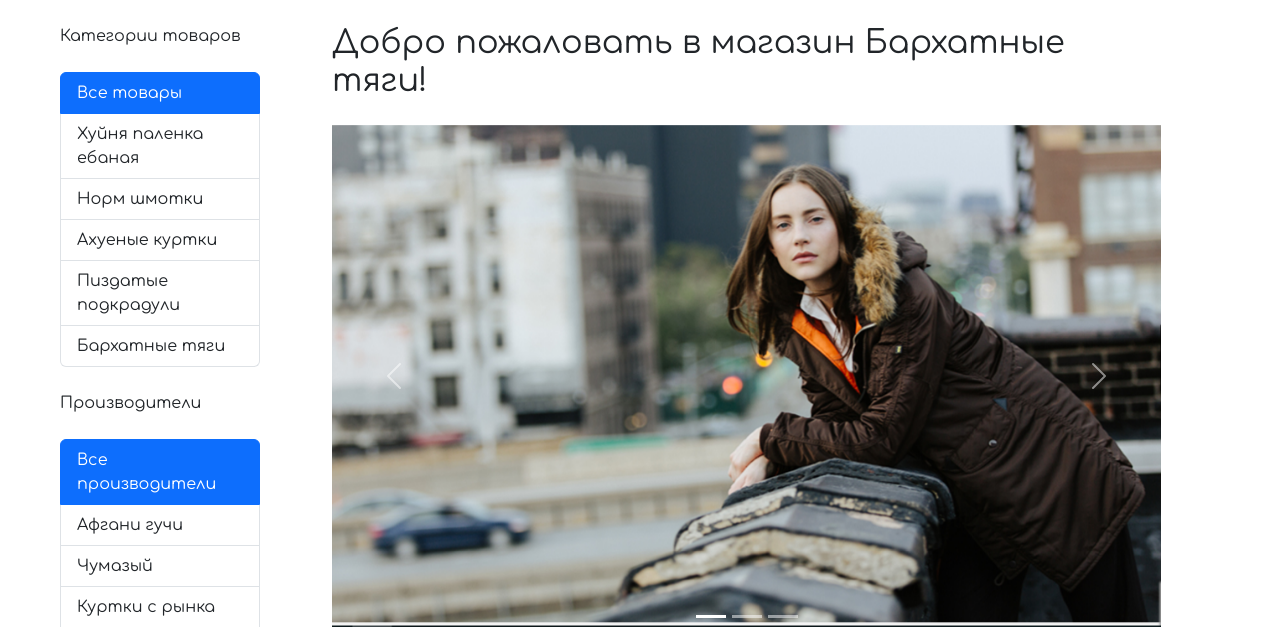
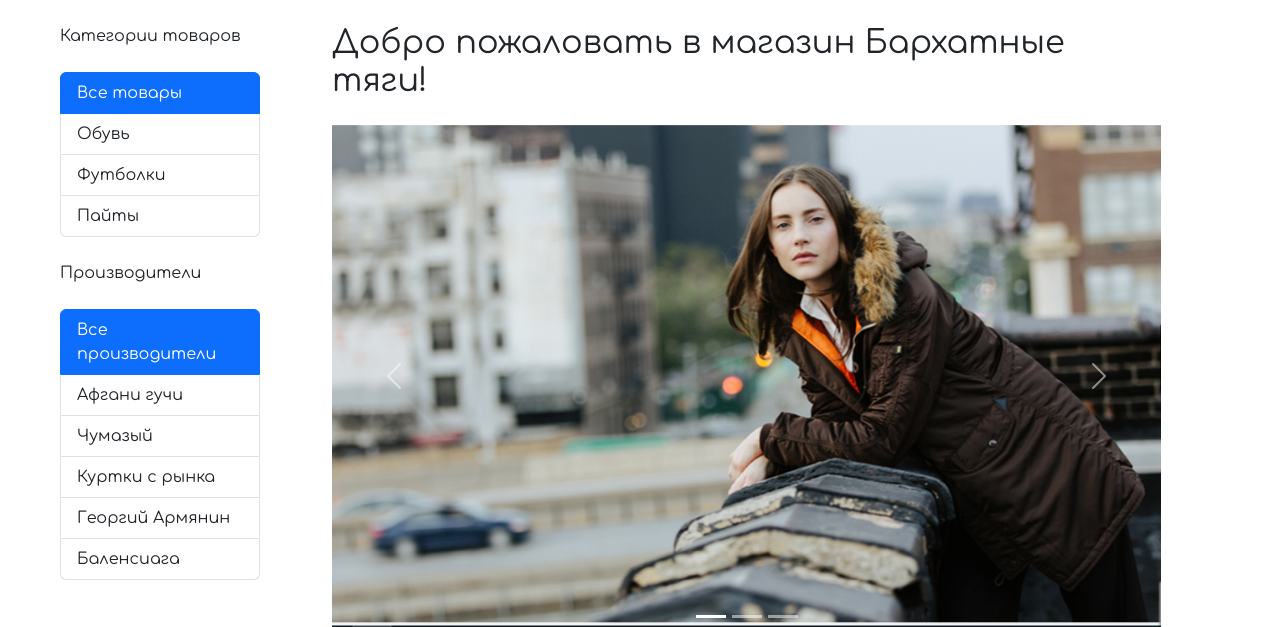
Before and after one commit to hifichevymane/Barhatniye-tyagi-shop-django, a Django app: page /shop/home/ in a window 1280 px wide. Shown: the part 112-739 px from the top of the page. Run offline with Django 4.2, Linux system fonts and the light colour scheme.

Commit message:
Add category sorting. Add README.md

```diff
--- a/barhatniye_tyagi/shop/templates/shop/category_list.html
+++ b/barhatniye_tyagi/shop/templates/shop/category_list.html
@@ -4,15 +4,13 @@
         <p>Категории товаров</p>
     </div>
     <div class="list-group px-5">
-        <a href="#" class="list-group-item list-group-item-action active" aria-current="true">
+        <a href="{% url 'shop:products' %}" class="list-group-item list-group-item-action active" aria-current="true">
             Все товары
-            <a href="#" class="list-group-item list-group-item-action" aria-current="true">
-                Хуйня паленка ебаная
+            <a href="{% url 'shop:products-category' category_slug='shoes' %}" class="list-group-item list-group-item-action" aria-current="true">
+                Обувь
             </a>
-            <a href="#" class="list-group-item list-group-item-action">Норм шмотки</a>
-            <a href="#" class="list-group-item list-group-item-action">Ахуеные куртки</a>
-            <a href="#" class="list-group-item list-group-item-action">Пиздатые подкрадули</a>
-            <a href="#" class="list-group-item list-group-item-action">Бархатные тяги</a>
+            <a href="{% url 'shop:products-category' category_slug='t-shirts' %}" class="list-group-item list-group-item-action">Футболки</a>
+            <a href="{% url 'shop:products-category' category_slug='paitas' %}" class="list-group-item list-group-item-action">Пайты</a>
     </div>
 
     <div class="col-lg-12 col-md-6 px-5 my-4">
--- a/barhatniye_tyagi/shop/templates/shop/products_category_list.html
+++ b/barhatniye_tyagi/shop/templates/shop/products_category_list.html
@@ -11,10 +11,9 @@
         <div class="col-lg-8">
             <div class="row gy-4">
                 <div class="col-lg-12 px-5 pt-3">
-                    <h3 class="fw-bold">Все товары категории {{ category_slug }}</h3>
+                    <h3 class="fw-bold">Все товары категории {{ category.name }}</h3>
                 </div>
                 {% for product in products_list %}
-                    {% if product.category_slug == category_slug %}
                         <div class="col-lg-4 col-md-6 d-flex justify-content-evenly">
                             <div class="card" style="width: 18rem;">
                                 <img src="{{ product.image.url }}" class="card-img-top" alt="...">
@@ -26,7 +25,6 @@
                                 </div>
                             </div>
                         </div>
-                    {% endif %}
                 {% endfor %}
 
             </div>
--- a/barhatniye_tyagi/shop/views.py
+++ b/barhatniye_tyagi/shop/views.py
@@ -1,5 +1,6 @@
-from .models import Product
+from .models import Product, Category
 from django.views.generic import TemplateView, ListView, DetailView
+from django.shortcuts import get_object_or_404
 
 # Create your views here.
 
@@ -15,10 +16,27 @@ class ProductsListView(ListView):
     context_object_name = 'products_list'
 
 
+# Products filter by category_slug
 class ProductsCategoryListView(ListView):
     template_name = 'shop/products_category_list.html'
     model = Product
     context_object_name = 'products_list'
+
+    # Get products with category = category_slug
+    def get_queryset(self):
+        category_slug = self.kwargs['category_slug']
+        category = get_object_or_404(Category, slug=category_slug)
+        queryset = super().get_queryset().filter(category=category)
+
+        return queryset
+
+    # Get context data for html document and add category variable
+    def get_context_data(self, **kwargs):
+        context = super().get_context_data(**kwargs)
+        category_slug = self.kwargs['category_slug']
+        context['category'] = get_object_or_404(Category, slug=category_slug)
+
+        return context
 
 
 # Страница карточки товара
```
Also changed, not shown: README.md, barhatniye_tyagi/media/images/Adidas_GRAPHIC_STOKED_FISH.jpg (added), barhatniye_tyagi/media/images/Adidas_SPRT.jpg (added), barhatniye_tyagi/media/images/MAIN.jpg (added), barhatniye_tyagi/media/images/Армани_светр.jpg (added).
